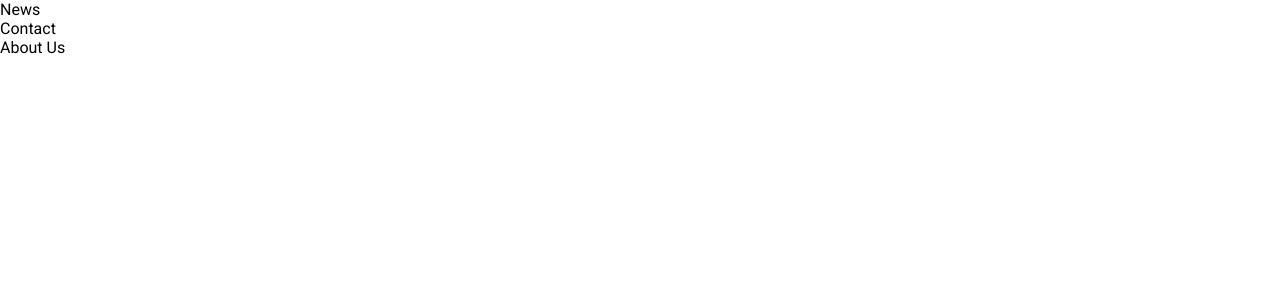
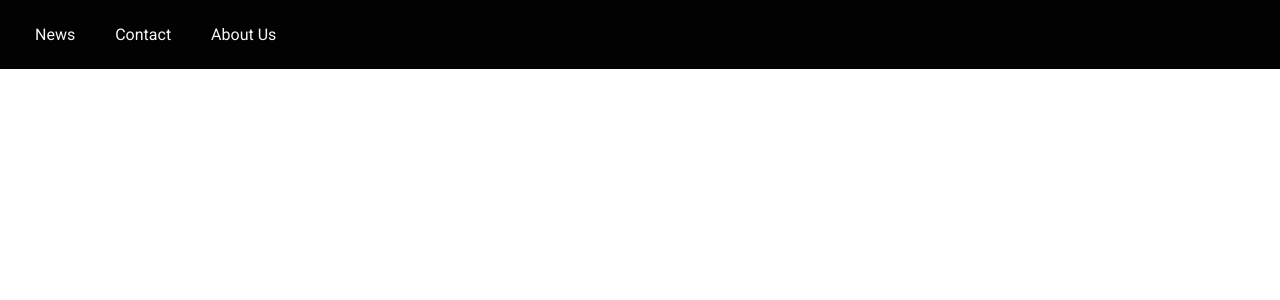
Before and after one commit to Bjornoya/blog, a React (Create React App) app: page / in a window 1280 px wide. Shown: the top 300 px of the page. Built offline with nearby package versions, Linux system fonts and the light colour scheme.

Commit message:
Added styles to Header component

```diff
--- a/src/components/Header/Header.js
+++ b/src/components/Header/Header.js
@@ -1,12 +1,13 @@
 import React from 'react';
+import style from './Header.module.scss';
 
 const Header = () => {
     return (
-        <header data-test="header">
-            <nav data-test="nav">
-                <div data-test="menuItem">News</div>
-                <div data-test="menuItem">Contact</div>
-                <div data-test="menuItem">About Us</div>
+        <header className={style.header} data-test="header">
+            <nav className={style.nav} data-test="nav">
+                <div className={style.menuItem} data-test="menuItem">News</div>
+                <div className={style.menuItem} data-test="menuItem">Contact</div>
+                <div className={style.menuItem} data-test="menuItem">About Us</div>
             </nav>
         </header>
     );
--- a/src/components/Header/Header.module.scss
+++ b/src/components/Header/Header.module.scss
@@ -0,0 +1,18 @@
+.header {
+  display: flex;
+  justify-content: space-between;
+  align-items: center;
+  padding: 15px;
+  background: #020202;
+  color: #F7F7F7;
+}
+
+.nav {
+  display: flex;
+  align-items: center;
+}
+
+.menuItem {
+  padding: 10px;
+  margin: 0px 10px;
+}
```
